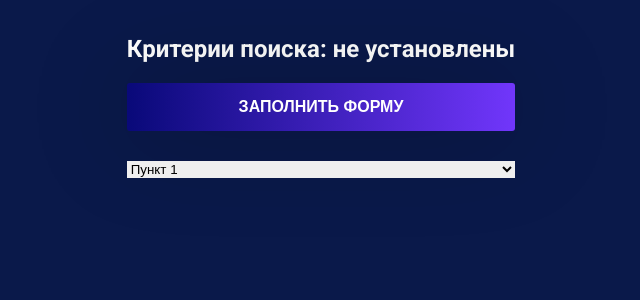
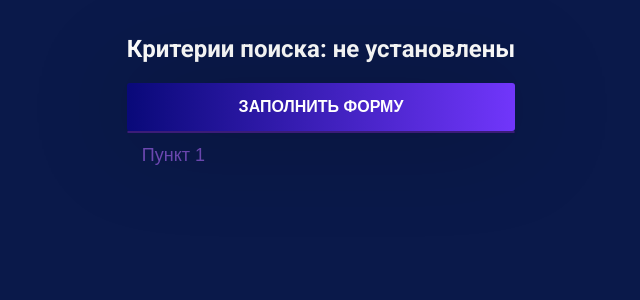
Before and after one commit to Binatik/Component--search-form, a Next.js app: page / in a window 1280 px wide. Shown: the top 300 px of the page, without its empty margins (319-959 px from the left). Built offline with nearby package versions, Linux system fonts and the light colour scheme.

Commit message:
select style

```diff
--- a/components/form/selector.js
+++ b/components/form/selector.js
@@ -5,9 +5,10 @@ export function Selector({data}) {
 
     return (
         <React.Fragment>
-            <select className={selectorSty.body}>
-                <option>Пункт 1</option>
-                <option>Пункт 2</option>
+            <label form='Select' className={selectorSty.custom}/>
+            <select id="Select" name="Select" className={selectorSty.select}>
+                <option value="1" >Пункт 1</option>
+                <option value="2" >Пункт 2</option>
             </select>
         </React.Fragment>
     )
--- a/styles/SearchForm.module.scss
+++ b/styles/SearchForm.module.scss
@@ -10,11 +10,11 @@ $textColorLink: #fff;
     text-transform: uppercase;
     transition: 0.2s;
 }
-.title{
+.title {
     color: $textColor;
 }
 
-.btn{
+.btn {
     @include btnStandard();
     position: relative;
     z-index: 1;
--- a/styles/Selector.module.scss
+++ b/styles/Selector.module.scss
@@ -1,13 +1,50 @@
+$fonSelect: #21a86f;
+$textSelect: #fff;
+
 @mixin selectStandard() {
   outline: none;
   border: none;
   transition: 0.2s;
+  border-radius: 3px;
 }
 
-.body {
+.custom {
   @include selectStandard();
   position: relative;
-  z-index: 1;
-  margin: 30px 0;
+  display: block;
+  max-width: 400px;
+  min-width: 180px;
+  margin: 0 auto;
+  border: 1px solid #3C1C78;
+  background-color: #16013E;
+  z-index: 10;
+}
+
+.select {
+  @include selectStandard();
+  background: transparent;
+  appearance: none;
+  border-radius: 0;
+  margin: 0;
+  display: block;
   width: 100%;
+  padding: 12px 55px 15px 15px;
+  font-size: 18px;
+  color: #714BB9;
+
+  &:after{
+    position: absolute;
+    right: 0;
+    top: 0;
+    width: 50px;
+    height: 100%;
+    line-height: 38px;
+    content: '\2228';
+    text-align: center;
+    color: #714BB9;
+    font-size: 24px;
+    border-left: 1px solid #3C1C78;
+    z-index: -1;
+  }
+
 }
```
